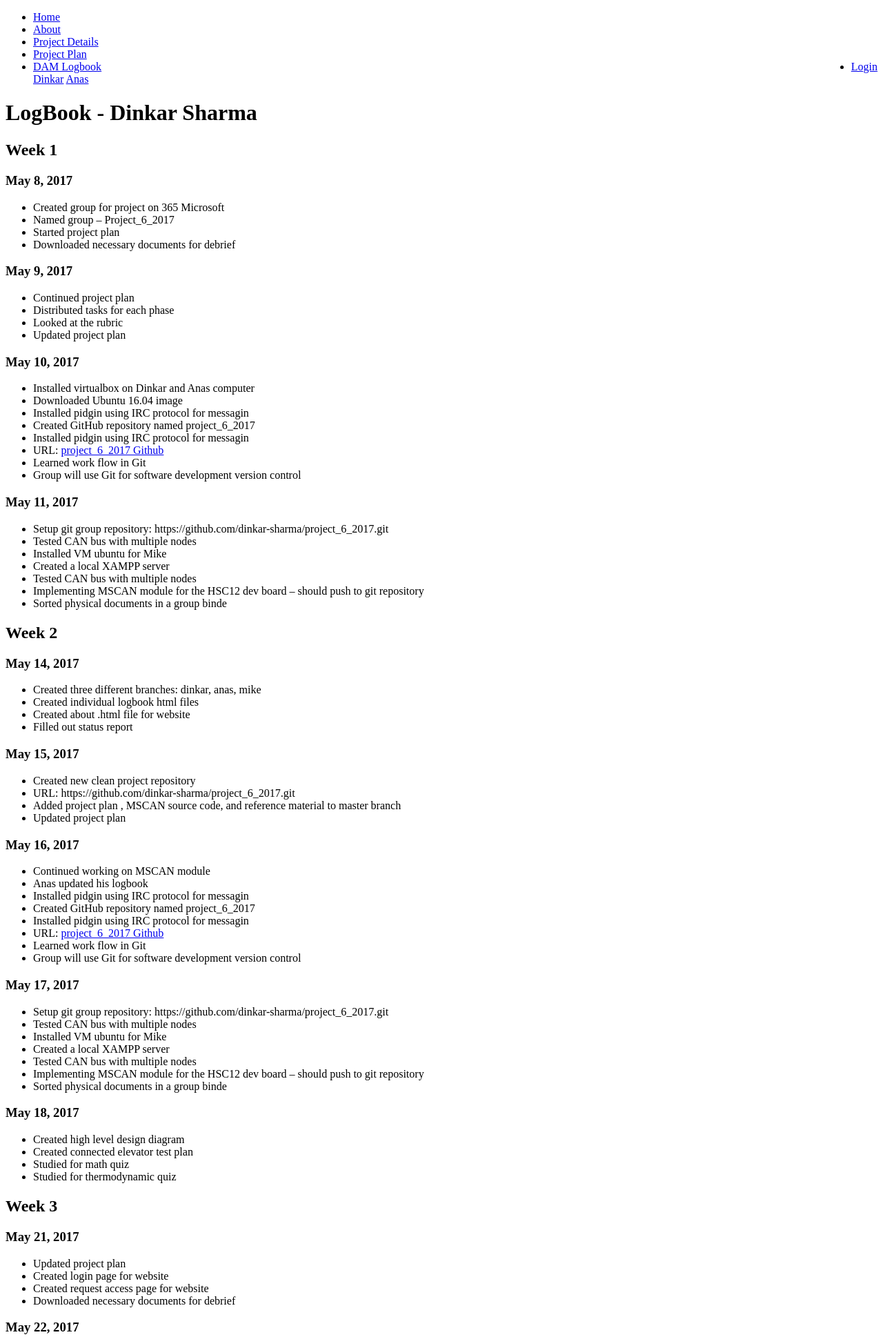
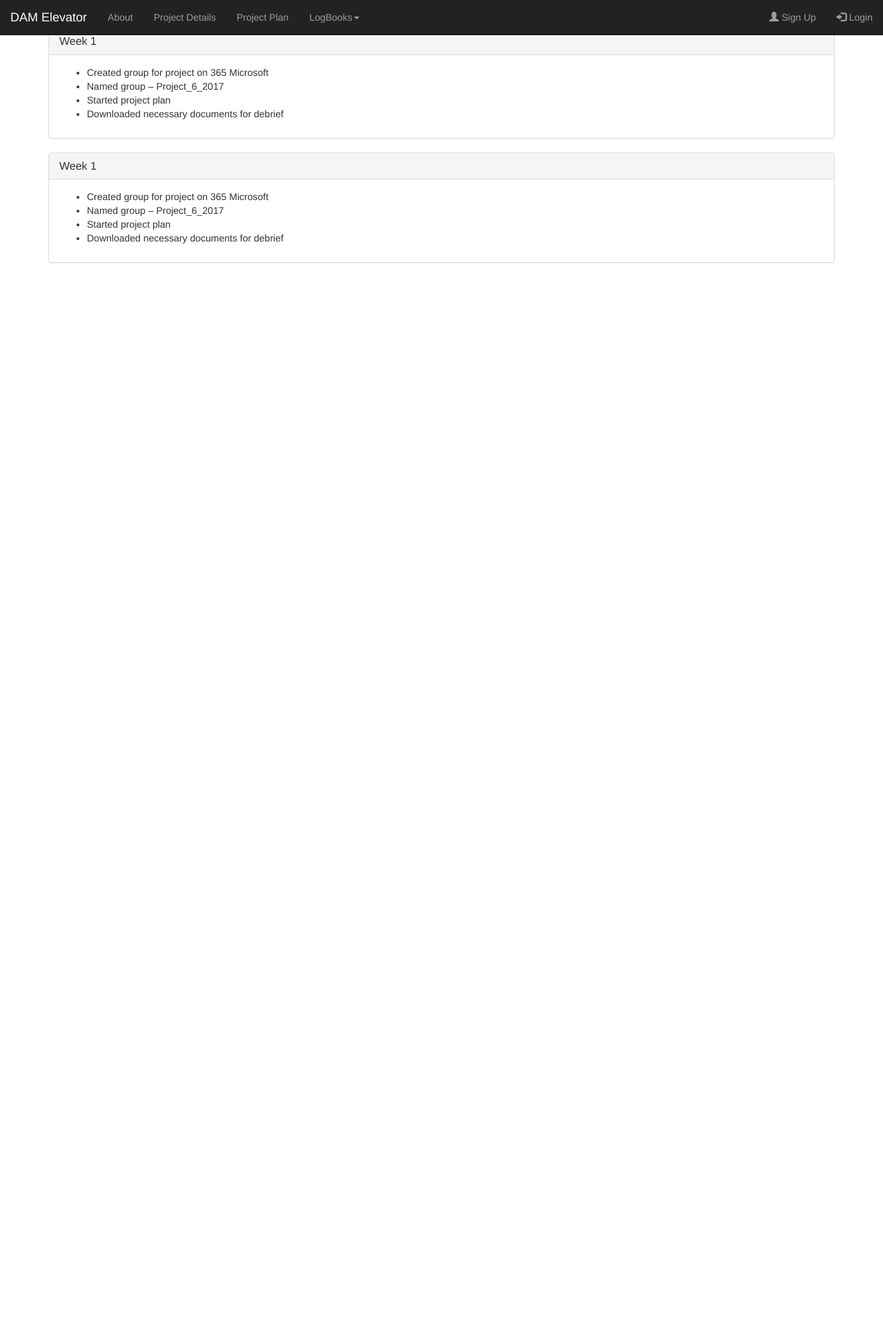
Before and after one commit to dinkar-sharma/project_6_2017, a PHP site: page /logbook/dinkar-logbook.html in a window 1280 px wide. Shown: the top 1938 px of the page at 69% size. After the commit the page ends 381 px from the top, so only its background shows below. Run offline with PHP 8.4, Linux system fonts and the light colour scheme; some libraries are stand-ins or nearby versions.

Commit message:
Modified logbook

```diff
--- a/css/home_page.css
+++ b/css/home_page.css
@@ -2,7 +2,7 @@
   position: fixed;
   top: 0;
   right: 0;
-  bottom: 0;
+  bottom: 300px;
   left: 0;
   overflow: hidden;
   z-index: -100;
--- a/css/modal.css
+++ b/css/modal.css
@@ -118,24 +118,6 @@ body, html {
     transition: all 0.218s;
 }
 
-.btn.btn-cancel{
-    background-color: #4d90fe;
-    background-color: rgb(104, 145, 162);
-    background-color: linear-gradient(rgb(104, 145, 162), rgb(12, 97, 33));
-    padding: 0px;
-    font-weight: 700;
-    font-size: 14px;
-    height: 36px;
-    -moz-border-radius: 3px;
-    -webkit-border-radius: 3px;
-    border-radius: 3px;
-    border: none;
-    -o-transition: all 0.218s;
-    -moz-transition: all 0.218s;
-    -webkit-transition: all 0.218s;
-    transition: all 0.218s;
-}
-
 .btn.btn-signin:hover,
 .btn.btn-signin:active,
 .btn.btn-signin:focus {
--- a/logbook/dinkar-logbook.html
+++ b/logbook/dinkar-logbook.html
@@ -1,43 +1,148 @@
 <!DOCTYPE html>
 <html>
-<head>
-	<title>Dinkar-Logbook</title>
+<title>Dinkar - LogBook</title>
 <meta charset="utf-8">
-	<meta content="Dinkar's LogBook" name="decription">
+<meta content="" name="decription">
 <meta content="Group DAM" http-equiv="author">
 <meta content="no-cache" http-equiv="pragma">
-	<link href="../css/nav_bar.css" rel="stylesheet" type="text/css">
+<meta name="viewport" content="width=device-width, initial-scale=1">
+<!-- Latest compiled and minified CSS -->
+<link rel="stylesheet" href="https://maxcdn.bootstrapcdn.com/bootstrap/3.3.7/css/bootstrap.min.css">
+<!-- jQuery library -->
+<script src="https://ajax.googleapis.com/ajax/libs/jquery/3.2.1/jquery.min.js"></script>
+<!-- Latest compiled JavaScript -->
+<script src="https://maxcdn.bootstrapcdn.com/bootstrap/3.3.7/js/bootstrap.min.js"></script>
+<link rel="stylesheet" type="text/css" href="../css/modal.css">
 </head>
+
 <body>
     <header>
-		<ul class="nav_bar">
-		<div class="h_menue">
+        <nav class="navbar navbar-inverse navbar-fixed-top">
+            <div class="container-fluid">
+                <div class="navbar-header">
+                    <button type="button" class="navbar-toggle" data-toggle="collapse" data-target="#myNavbar">
+                        <span class="icon-bar"></span>
+                        <span class="icon-bar"></span>
+                        <span class="icon-bar"></span>
+                    </button>
+                    <a class="navbar-brand" href="index.html">DAM Elevator</a>
+                </div>
+                <div class="collapse navbar-collapse" id="myNavbar">
+                    <ul class="nav navbar-nav">
+                        <li><a href="../about.html">About</a>
+                        </li>
+                        <li><a href="../project_details.html">Project Details</a>
+                        </li>
+                        <li><a href="../project_plan.html">Project Plan</a>
+                        </li>
+                        <li class="dropdown">
+                            <a class="dropdown-toggle" data-toggle="dropdown" href="#">LogBooks<span class="caret"></span></a>
+                            <ul class="dropdown-menu">
+                                <li><a href="dinkar-logbook.html">Dinkar</a>
+                                </li>
+                                <li><a href="anas-logbook.html">Anas</a>
+                                </li>
+                                <li><a href="#">Mike</a>
+                                </li>
+                            </ul>
+                        </li>
+                    </ul>
+                    <ul class="nav navbar-nav navbar-right">
                         <li>
-				<a href="../index.html">Home</a>
+                            <a href="#"><span class="glyphicon glyphicon-user"></span> Sign Up</a>
                         </li>
                         <li>
-				<a href="../about.html">About</a>
-			</li>
-			<li>
-				<a href="../project_details.html">Project Details</a>
-			</li>
-			<li>
-				<a href="../project_plan.html">Project Plan</a>
-			</li>
-			<li style="float:right">
-				<a href="../login.html">Login</a>
-			</li>
-			<li class="dropdown">
-				<a class="dropbtn" href="javascript:void(0)">DAM Logbook</a>
-				<div class="dropdown-content">
-					<a href="dinkar-logbook.html">Dinkar</a> <a href="anas-logbook.html">Anas</a>
+                            <a href="#" onclick="document.getElementById('id01').style.display='block'">
+                                <span class="glyphicon glyphicon-log-in"></span> Login</a>
+                            <!-- The Modal -->
+                            <div id="id01" class="modal" role="dialog">
+                                <span onclick="document.getElementById('id01').style.display='none'"></span>
+                                <!-- Modal Content -->
+                                <div class="container animate">
+                                    <div class="card card-container">
+                                        <img class="profile-img-card" src="images/team_logo.png" alt="" />
+                                        <p id="profile-name" class="profile-name-card"></p>
+                                        <form class="form-signin" action="php/login.php">
+                                            <span id="reauth-username" class="reauth-username"></span>
+                                            <input type="username" id="inputUsername" class="form-control" placeholder="Username" required autofocus>
+                                            <input type="password" id="inputPassword" class="form-control" placeholder="Password" required>
+                                            <div id="remember" class="checkbox">
+                                                <label>
+                                                    <input type="checkbox" value="remember-me"> Remember me
+                                                </label>
+                                            </div>
+                                            <button class="btn btn-lg btn-primary btn-block btn-signin" type="submit">Sign in</button>
+                                            <button type="button" onclick="document.getElementById('id01').style.display='none'" class="btn btn-lg btn-primary btn-block btn-signin">Cancel</button>
+                                        </form>
+                                        <!-- /form -->
+                                        <a href="#" class="forgot-password">Forgot the password?</a>
+                                    </div>
+                                    <!-- /card-container -->
+                                </div>
+                                <!-- /container -->
                             </div>
                         </li>
+                    </ul>
                 </div>
+            </div>
+        </nav>
+    </header>
+    <content>
+        <div class="container" style="margin-top: 40px">
+            <div class="panel-group" id="accordion">
+                <div class="panel panel-default">
+                    <div class="panel-heading">
+                        <h4 class="panel-title">
+          					<a data-toggle="collapse" data-parent="#accordion" href="#collapse">Week 1</a>
+          				</h4>
+                    </div>
+                    <div id="collapse" class="panel-collapse collapse in">
+                        <div class="panel-body">
+                            <ul>
+                                <li>Created group for project on 365 Microsoft</li>
+                                <li>Named group – Project_6_2017</li>
+                                <li>Started project plan</li>
+                                <li>Downloaded necessary documents for debrief</li>
                             </ul>
-	</header>
-	<h1>LogBook - Dinkar Sharma</h1>
-	<h2 id="week1">Week 1</h2>
+                        </div>
+                    </div>
+                </div>
+            </div>
+
+        <div class="panel-group" id="accordion">
+                <div class="panel panel-default">
+                    <div class="panel-heading">
+                        <h4 class="panel-title">
+          					<a data-toggle="collapse" data-parent="#accordion" href="#collapse">Week 1</a>
+          				</h4>
+                    </div>
+                    <div id="collapse" class="panel-collapse collapse in">
+                        <div class="panel-body">
+                            <ul>
+                                <li>Created group for project on 365 Microsoft</li>
+                                <li>Named group – Project_6_2017</li>
+                                <li>Started project plan</li>
+                                <li>Downloaded necessary documents for debrief</li>
+                            </ul>
+                        </div>
+                    </div>
+                </div>
+        </div>
+
+
+
+
+
+
+
+
+
+
+
+    </content>
+
+    <!-- 	<h2 id="week1">Week 1</h2>
+
 	<h3>May 8, 2017</h3>
 	<ul>
 		<li>Created group for project on 365 Microsoft</li>
@@ -192,10 +297,11 @@
 		<li>Created a PHP page to link to GUI</li>
 		<li>Added sessions to php code</li>
 		<li>Created GUI page for the control PC</li>
-	</ul>
-	<footer>
+	</ul> -->
+    <!-- 	<footer>
 		<a href="#top">Top of page</a>
 		<p id="copy-right">Copyright &copy; Group DAM</p>
-	</footer>
+	</footer> -->
 </body>
+
 </html>
```
Also changed, not shown: index.html (+4 -4 lines), images/team_logo_md.png (added). Lines whose indentation alone changed are shown as unchanged.
